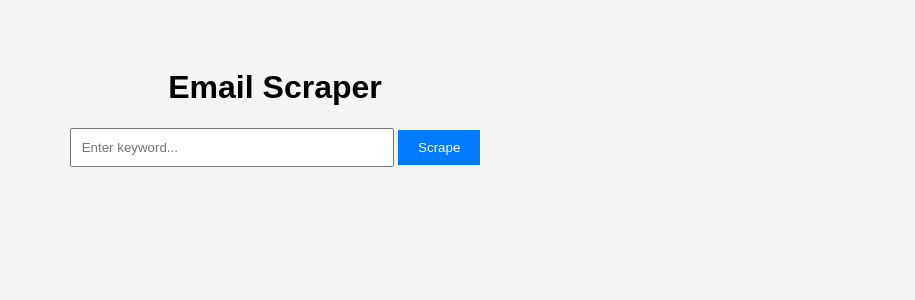
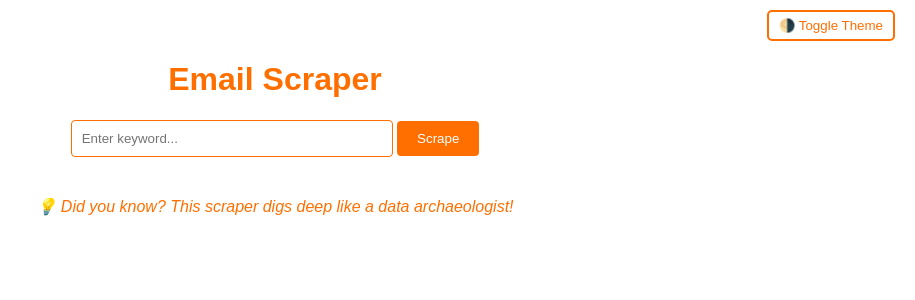
Before and after one commit to smoothc0/e_s, a Flask app: page / in a window 1280 px wide. Shown: the top 300 px of the page, without its empty margins (365-1280 px from the left). Run offline with Flask 3, Linux system fonts and the light colour scheme.

Commit message:
🔥 UI upgrade: orange theme, loader, fun facts, dark mode toggle

```diff
--- a/email_scraper/templates/index.html
+++ b/email_scraper/templates/index.html
@@ -1,60 +1,149 @@
 <!DOCTYPE html>
-<html>
+<html lang="en">
 <head>
+    <meta charset="UTF-8">
     <title>Email Scraper</title>
+    <meta name="viewport" content="width=device-width, initial-scale=1.0">
     <style>
+        :root {
+            --bg-color: #fff;
+            --text-color: #222;
+            --accent-color: #ff6f00;
+            --box-color: #f9f9f9;
+        }
+
+        [data-theme="dark"] {
+            --bg-color: #121212;
+            --text-color: #f0f0f0;
+            --accent-color: #ffa726;
+            --box-color: #1e1e1e;
+        }
+
         body {
+            margin: 0;
+            padding: 40px;
             font-family: Arial, sans-serif;
-            padding: 40px;
-            background-color: #f4f4f4;
+            background-color: var(--bg-color);
+            color: var(--text-color);
+            transition: background-color 0.3s ease, color 0.3s ease;
         }
+
         h1 {
             text-align: center;
+            color: var(--accent-color);
         }
+
         form {
             text-align: center;
             margin-bottom: 30px;
         }
+
         input[type="text"] {
             padding: 10px;
             width: 300px;
+            border: 1px solid var(--accent-color);
+            border-radius: 4px;
         }
+
         button {
             padding: 10px 20px;
-            background-color: #007bff;
+            background-color: var(--accent-color);
             color: white;
             border: none;
             cursor: pointer;
+            border-radius: 4px;
         }
+
         button:hover {
-            background-color: #0056b3;
+            background-color: #e65100;
         }
+
         .results {
-            background-color: white;
+            background-color: var(--box-color);
             padding: 20px;
             border-radius: 8px;
             max-width: 600px;
             margin: 0 auto;
         }
+
         ul {
             list-style-type: none;
             padding: 0;
         }
+
         li {
-            background: #e9ecef;
+            background: #ffecb3;
             margin: 5px 0;
             padding: 10px;
             border-radius: 4px;
+            color: #444;
         }
+
         .download {
             text-align: center;
             margin-top: 20px;
         }
+
+        #fun-fact {
+            text-align: center;
+            margin-top: 40px;
+            font-style: italic;
+            color: var(--accent-color);
+        }
+
+        .loader-overlay {
+            position: fixed;
+            top: 0;
+            left: 0;
+            width: 100%;
+            height: 100%;
+            background: rgba(255, 255, 255, 0.8);
+            display: none;
+            justify-content: center;
+            align-items: center;
+            z-index: 9999;
+        }
+
+        .loader-overlay[data-theme="dark"] {
+            background: rgba(0, 0, 0, 0.6);
+        }
+
+        .hourglass {
+            font-size: 48px;
+            animation: spin 1.5s linear infinite;
+            color: var(--accent-color);
+        }
+
+        @keyframes spin {
+            0% { transform: rotate(0deg); }
+            100% { transform: rotate(360deg); }
+        }
+
+        .toggle-theme {
+            position: fixed;
+            top: 10px;
+            right: 20px;
+            background: none;
+            color: var(--accent-color);
+            border: 2px solid var(--accent-color);
+            padding: 6px 10px;
+            cursor: pointer;
+            border-radius: 5px;
+        }
+
+        .toggle-theme:hover {
+            background-color: var(--accent-color);
+            color: white;
+        }
     </style>
 </head>
-<body>
+<body data-theme="light">
+
+    <button class="toggle-theme" onclick="toggleTheme()">🌗 Toggle Theme</button>
+
     <h1>Email Scraper</h1>
-    <form method="post">
+
+    <form method="post" onsubmit="showLoader()">
         <input type="text" name="keyword" placeholder="Enter keyword..." required>
         <button type="submit">Scrape</button>
     </form>
@@ -74,5 +163,39 @@
         </div>
     </div>
     {% endif %}
+
+    <div id="fun-fact">💡 Did you know? This scraper digs deep like a data archaeologist!</div>
+
+    <div class="loader-overlay" id="loader">
+        <div class="hourglass">⏳</div>
+    </div>
+
+    <script>
+        const facts = [
+            "💡 Did you know? Email scraping helps avoid manual copy-paste.",
+            "💡 This scraper can uncover hidden emails buried in web pages.",
+            "💡 Did you know? Over 300 billion emails are sent every day.",
+            "💡 You can filter bad domains before saving results.",
+            "💡 Scraping responsibly = good netiquette!",
+            "💡 Always use scraped emails ethically 🔒"
+        ];
+
+        let index = 0;
+        setInterval(() => {
+            index = (index + 1) % facts.length;
+            document.getElementById("fun-fact").innerText = facts[index];
+        }, 30000); // 30 seconds
+
+        function showLoader() {
+            document.getElementById("loader").style.display = "flex";
+        }
+
+        function toggleTheme() {
+            const body = document.body;
+            const current = body.getAttribute("data-theme");
+            const next = current === "dark" ? "light" : "dark";
+            body.setAttribute("data-theme", next);
+        }
+    </script>
 </body>
 </html>
```
